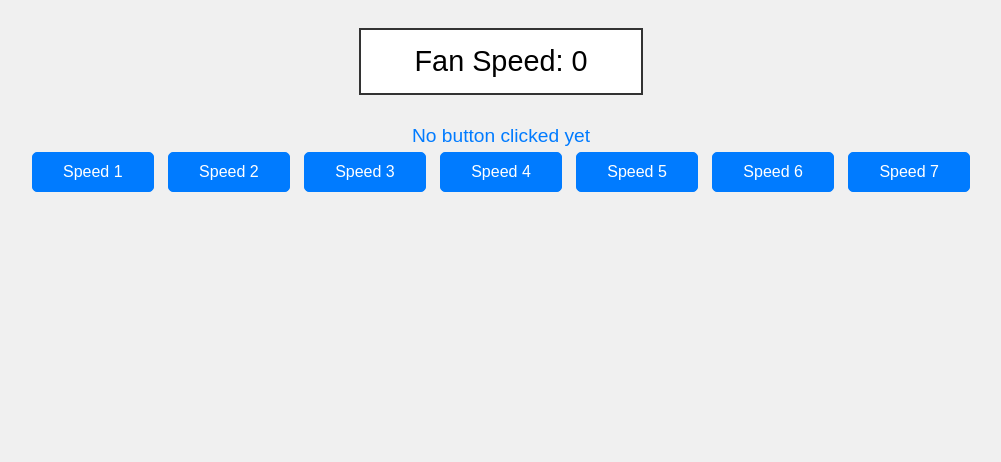
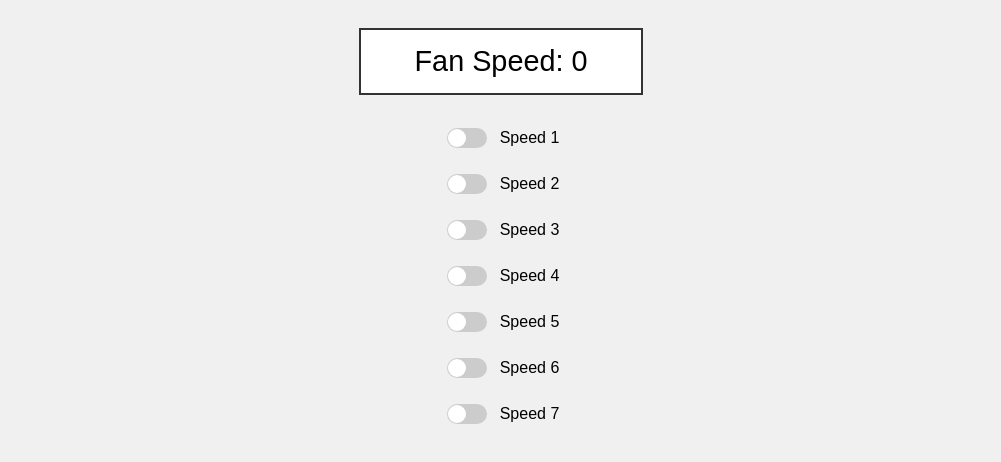
Before and after one commit to JSJeong-me/ControPanel, a plain HTML site: page index.html in a window 1280 px wide. Shown: the whole page, without its empty margins (139-1140 px from the left). Drawn offline with Linux system fonts and the light colour scheme.

Commit message:
Add files via upload

```diff
--- a/index.html
+++ b/index.html
@@ -4,7 +4,6 @@
     <meta charset="UTF-8">
     <title>Fan Operation Panel</title>
     <style>
-        /* Styles for a visually appealing and user-friendly interface */
         body {
             font-family: Arial, sans-serif;
             display: flex;
@@ -22,75 +21,112 @@
             border: 2px solid #333;
             background-color: #fff;
         }
-        #clicked-button {
-            margin-top: 10px;
-            font-size: 1.2em;
-            color: #007BFF;
+        .switch-container {
+            display: flex;
+            flex-direction: column;
+            align-items: flex-start;
         }
-        .speed-button {
-            padding: 10px 30px;
-            margin: 5px;
+        .toggle-switch {
+            display: flex;
+            align-items: center;
+            margin: 10px 0;
+        }
+        .switch-label {
+            margin-left: 10px;
             font-size: 1em;
-            border-radius: 5px;
-            border: 1px solid #007BFF;
-            background-color: #007BFF;
-            color: white;
+        }
+        input[type="checkbox"] {
+            width: 40px;
+            height: 20px;
+            appearance: none;
+            background: #ccc;
+            outline: none;
+            border-radius: 20px;
             cursor: pointer;
-            transition: background-color 0.3s;
+            position: relative;
+            transition: background 0.3s;
         }
-        .speed-button:hover {
-            background-color: #0056b3;
+        input[type="checkbox"]:checked {
+            background: #007BFF;
+        }
+        input[type="checkbox"]::after {
+            content: '';
+            width: 18px;
+            height: 18px;
+            background: #fff;
+            border-radius: 50%;
+            position: absolute;
+            top: 1px;
+            left: 1px;
+            transition: 0.3s;
+        }
+        input[type="checkbox"]:checked::after {
+            left: 21px;
         }
     </style>
 </head>
 <body>
     <div id="display">Fan Speed: 0</div>
-    <div id="clicked-button">No button clicked yet</div>
-    <div id="controls">
-        <!-- Buttons for adjusting fan speed -->
-        <button class="speed-button" data-number="1" onclick="setSpeed(1)">Speed 1</button>
-        <button class="speed-button" data-number="2" onclick="setSpeed(2)">Speed 2</button>
-        <button class="speed-button" data-number="3" onclick="setSpeed(3)">Speed 3</button>
-        <button class="speed-button" data-number="4" onclick="setSpeed(4)">Speed 4</button>
-        <button class="speed-button" data-number="5" onclick="setSpeed(5)">Speed 5</button>
-        <button class="speed-button" data-number="6" onclick="setSpeed(6)">Speed 6</button>
-        <button class="speed-button" data-number="7" onclick="setSpeed(7)">Speed 7</button>
+    <div class="switch-container">
+        <!-- Toggle switches -->
+        <div class="toggle-switch">
+            <input type="checkbox" id="switch1" data-number="1" onchange="toggleSwitch(1)">
+            <span class="switch-label">Speed 1</span>
+        </div>
+        <div class="toggle-switch">
+            <input type="checkbox" id="switch2" data-number="2" onchange="toggleSwitch(2)">
+            <span class="switch-label">Speed 2</span>
+        </div>
+        <div class="toggle-switch">
+            <input type="checkbox" id="switch3" data-number="3" onchange="toggleSwitch(3)">
+            <span class="switch-label">Speed 3</span>
+        </div>
+        <div class="toggle-switch">
+            <input type="checkbox" id="switch4" data-number="4" onchange="toggleSwitch(4)">
+            <span class="switch-label">Speed 4</span>
+        </div>
+        <div class="toggle-switch">
+            <input type="checkbox" id="switch5" data-number="5" onchange="toggleSwitch(5)">
+            <span class="switch-label">Speed 5</span>
+        </div>
+        <div class="toggle-switch">
+            <input type="checkbox" id="switch6" data-number="6" onchange="toggleSwitch(6)">
+            <span class="switch-label">Speed 6</span>
+        </div>
+        <div class="toggle-switch">
+            <input type="checkbox" id="switch7" data-number="7" onchange="toggleSwitch(7)">
+            <span class="switch-label">Speed 7</span>
+        </div>
     </div>
     <script>
-        /**
-         * Sets the fan speed level and updates the display.
-         * Simulates sending the command to fan hardware.
-         *
-         * @param {number} level - The fan speed level to set (1-7).
-         */
-        function setSpeed(level) {
-            const speedDisplay = document.getElementById('display');
-            const clickedButtonDisplay = document.getElementById('clicked-button');
+        function toggleSwitch(level) {
+            const isChecked = document.getElementById(`switch${level}`).checked;
 
-            // Validate the speed level input
-            if (level < 1 || level > 7) {
-                alert('Invalid speed setting. Please choose a speed between 1 and 7.');
-                return;
-            }
+            // Save the state to localStorage
+            localStorage.setItem(`switch${level}`, isChecked);
 
-            try {
-                // Update display with the chosen speed level
-                speedDisplay.innerText = 'Fan Speed: ' + level;
+            // Update display
+            const display = document.getElementById('display');
+            display.innerText = isChecked ? `Fan Speed: ${level}` : `Fan Speed: 0`;
 
-                // Update clicked button display
-                clickedButtonDisplay.innerText = 'You clicked: Button ' + level;
+            // Log the action
+            console.log(`Switch ${level} is now ${isChecked ? 'ON' : 'OFF'}`);
+        }
 
-                // Log information about the action performed
-                console.log('Setting fan speed to level ' + level);
+        function loadSwitchStates() {
+            for (let i = 1; i <= 7; i++) {
+                const savedState = localStorage.getItem(`switch${i}`) === 'true';
+                document.getElementById(`switch${i}`).checked = savedState;
 
-            } catch (error) {
-                // Log error details for debugging
-                console.error('Failed to set fan speed:', error);
-
-                // Inform the user about the error situation
-                alert('There was an error setting the fan speed. Please try again.');
+                // Update display for the last ON switch
+                if (savedState) {
+                    document.getElementById('display').innerText = `Fan Speed: ${i}`;
+                }
             }
         }
+
+        // Load switch states on page load
+        window.onload = loadSwitchStates;
     </script>
 </body>
 </html>
```
